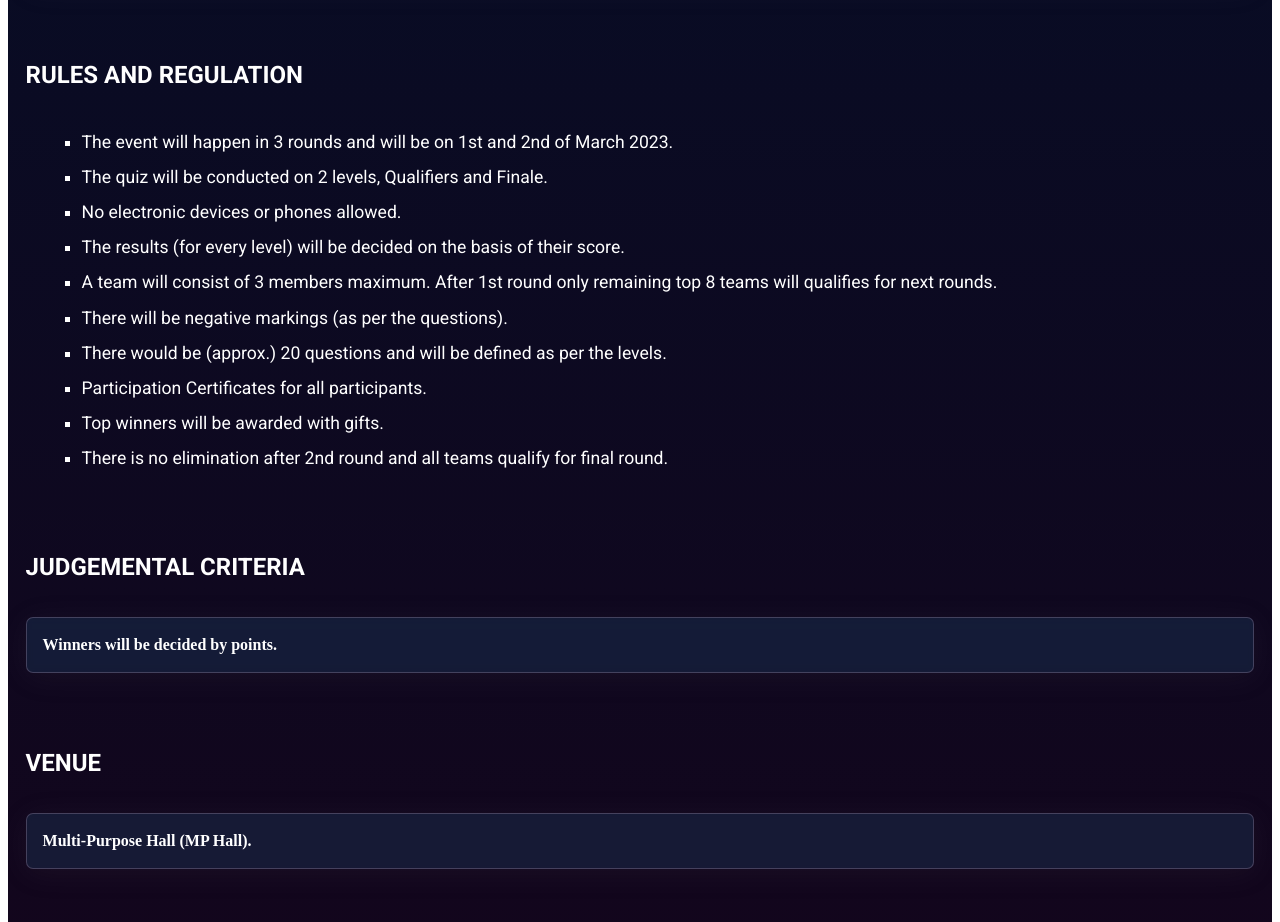
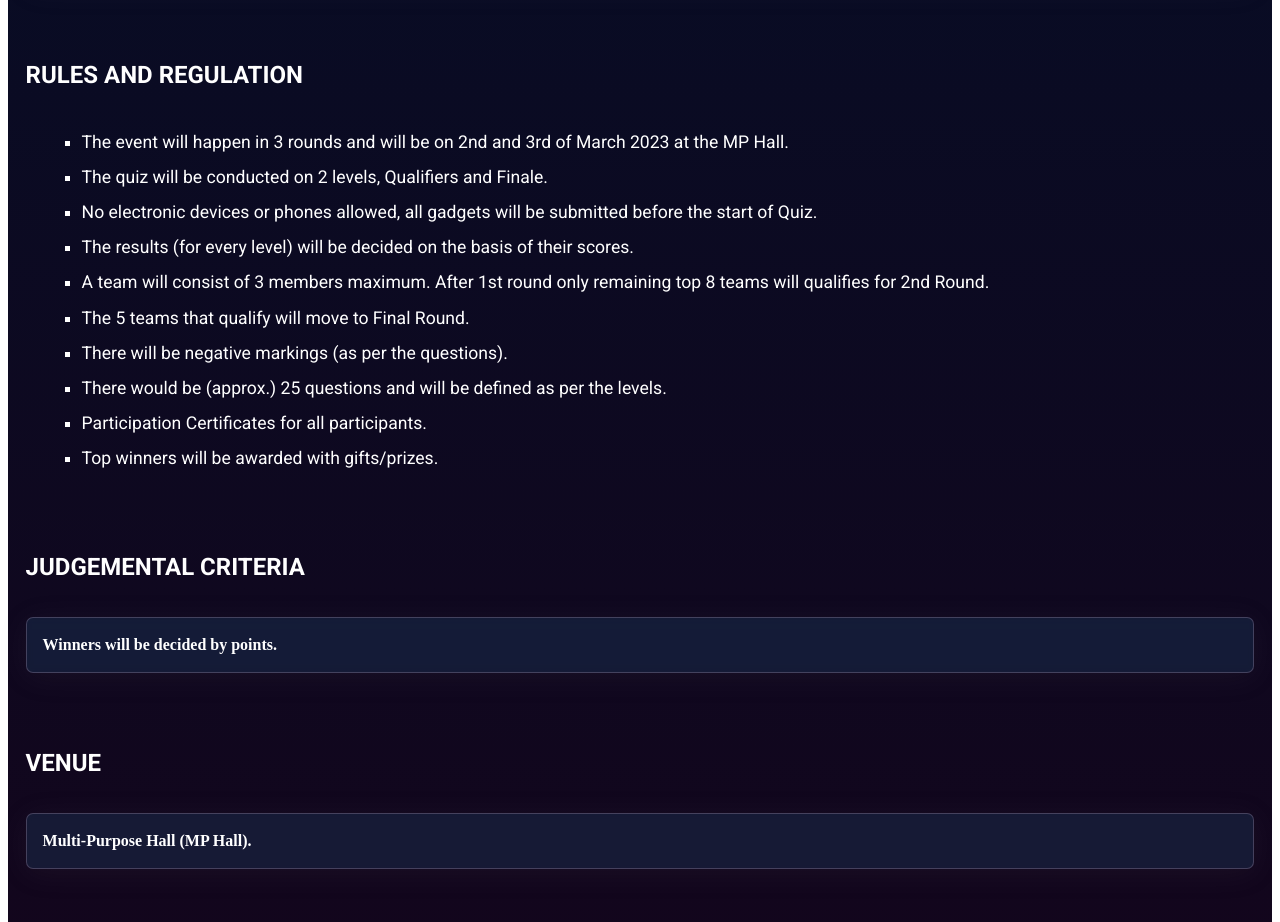
Before and after one commit to subrat611/technorollix23, a Nuxt app: page /eventdetails/brainyescape in a window 1280 px wide. Shown: the part 940-1862 px from the top of the page. Built offline with nearby package versions, Linux system fonts and the light colour scheme; a web font is replaced by a local one.

Commit message:
brainy escape update

```diff
--- a/pages/eventdetails/brainyescape.vue
+++ b/pages/eventdetails/brainyescape.vue
@@ -34,32 +34,32 @@
         <h2>{{ 'Rules and Regulation'.toUpperCase() }}</h2>
         <ul>
           <li>
-            The event will happen in 3 rounds and will be on 1st and 2nd of
-            March 2023.
+            The event will happen in 3 rounds and will be on 2nd and 3rd of
+            March 2023 at the MP Hall.
           </li>
           <li>
             The quiz will be conducted on 2 levels, Qualifiers and Finale.
           </li>
-          <li>No electronic devices or phones allowed.</li>
+          <li>
+            No electronic devices or phones allowed, all gadgets will be
+            submitted before the start of Quiz.
+          </li>
           <li>
             The results (for every level) will be decided on the basis of their
-            score.
+            scores.
           </li>
           <li>
             A team will consist of 3 members maximum. After 1st round only
-            remaining top 8 teams will qualifies for next rounds.
+            remaining top 8 teams will qualifies for 2nd Round.
           </li>
+          <li>The 5 teams that qualify will move to Final Round.</li>
           <li>There will be negative markings (as per the questions).</li>
           <li>
-            There would be (approx.) 20 questions and will be defined as per the
+            There would be (approx.) 25 questions and will be defined as per the
             levels.
           </li>
           <li>Participation Certificates for all participants.</li>
-          <li>Top winners will be awarded with gifts.</li>
-          <li>
-            There is no elimination after 2nd round and all teams qualify for
-            final round.
-          </li>
+          <li>Top winners will be awarded with gifts/prizes.</li>
         </ul>
       </div>
 
```
